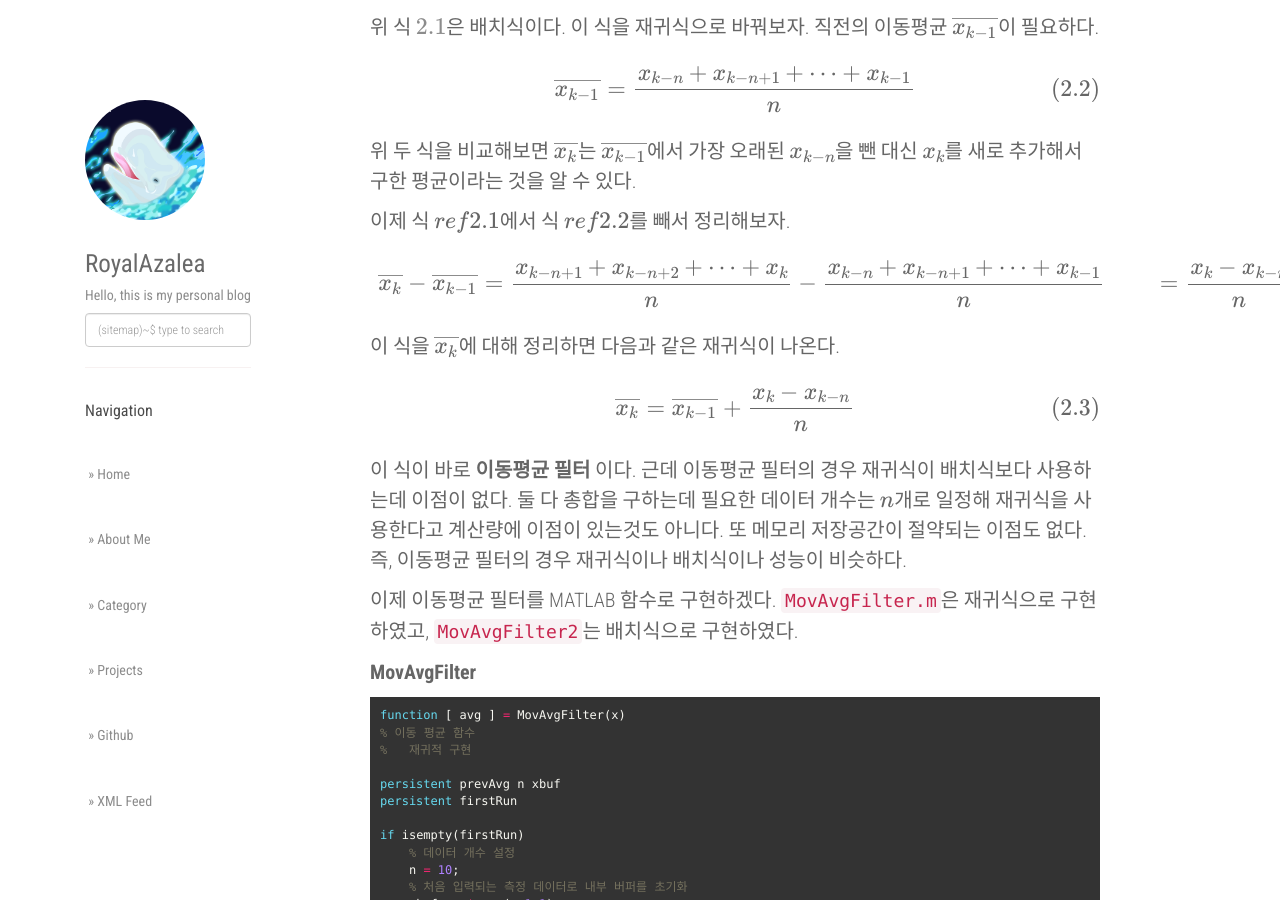
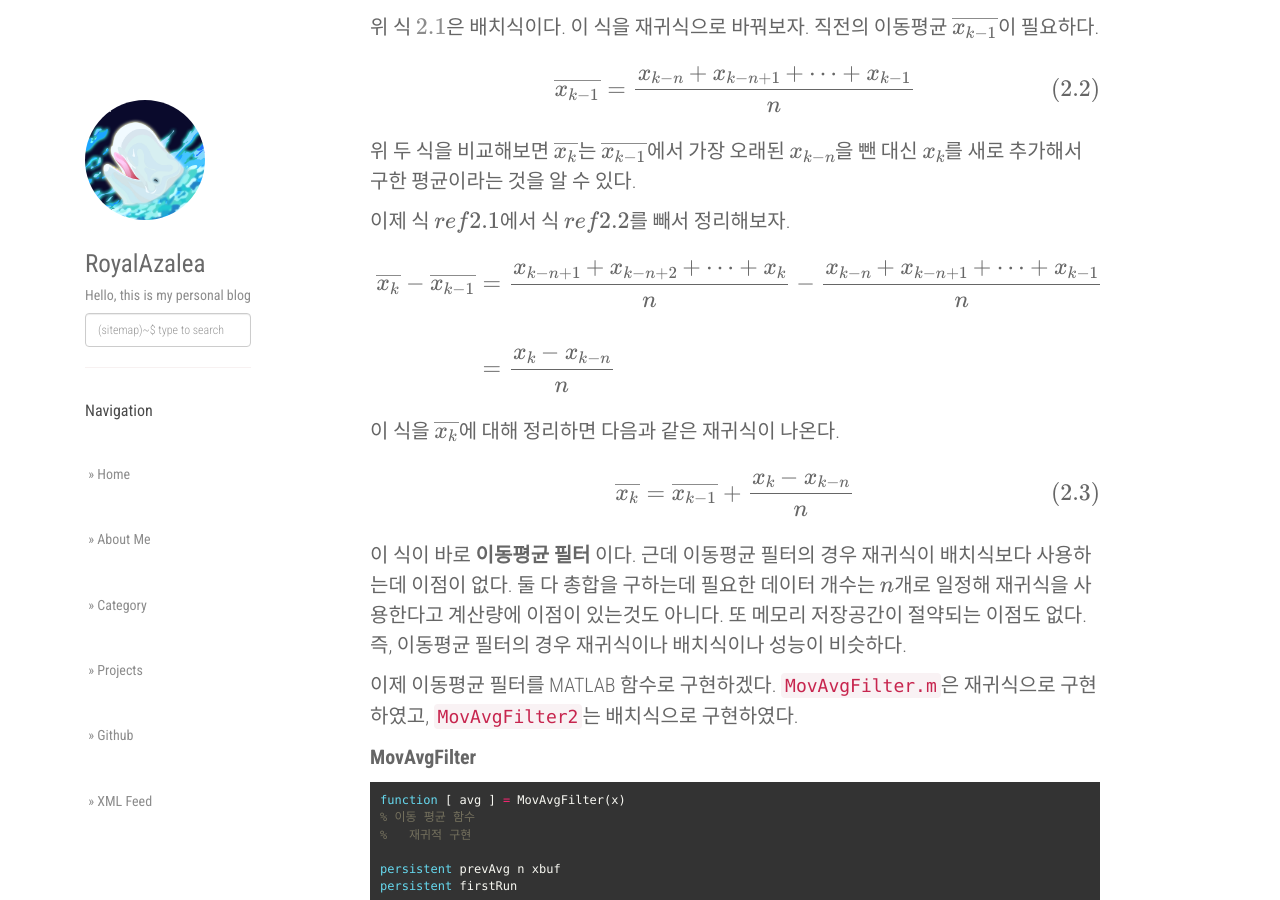
Before and after one commit to RoyalAzalea/RoyalAzalea.github.io, a Jekyll site: the page built from _posts/kalman-filter-study/2017-02-22-kalman-filter-study.md, in a window 1280 px wide and 900 px high, scrolled down 617 px. Built offline with Jekyll 4.4.1, drawn with Linux system fonts in a browser that asks for light colours; nearby versions of some CDN libraries; formulas are drawn with MathJax 3.

Commit message:
update_test

```diff
--- a/_posts/kalman-filter-study/2017-02-22-kalman-filter-study.md
+++ b/_posts/kalman-filter-study/2017-02-22-kalman-filter-study.md
@@ -42,7 +42,7 @@ $x_{k-n}$을 뺀 대신 $x_k$를 새로 추가해서 구한 평균이라는 것
 
 $$
 \begin{align}
-\overline{x_k} - \overline{x_{k-1}} &= { x_{k-n+1} + x_{k-n+2} + \cdots + x_k \over n} - { x_{k-n} + x_{k-n+1} + \cdots + x_{k-1} \over n}
+\overline{x_k} - \overline{x_{k-1}} &= { x_{k-n+1} + x_{k-n+2} + \cdots + x_k \over n} - { x_{k-n} + x_{k-n+1} + \cdots + x_{k-1} \over n} \\\\
 &= {x_k - x_{k-n} \over n}
 \end{align}
 $$
```
